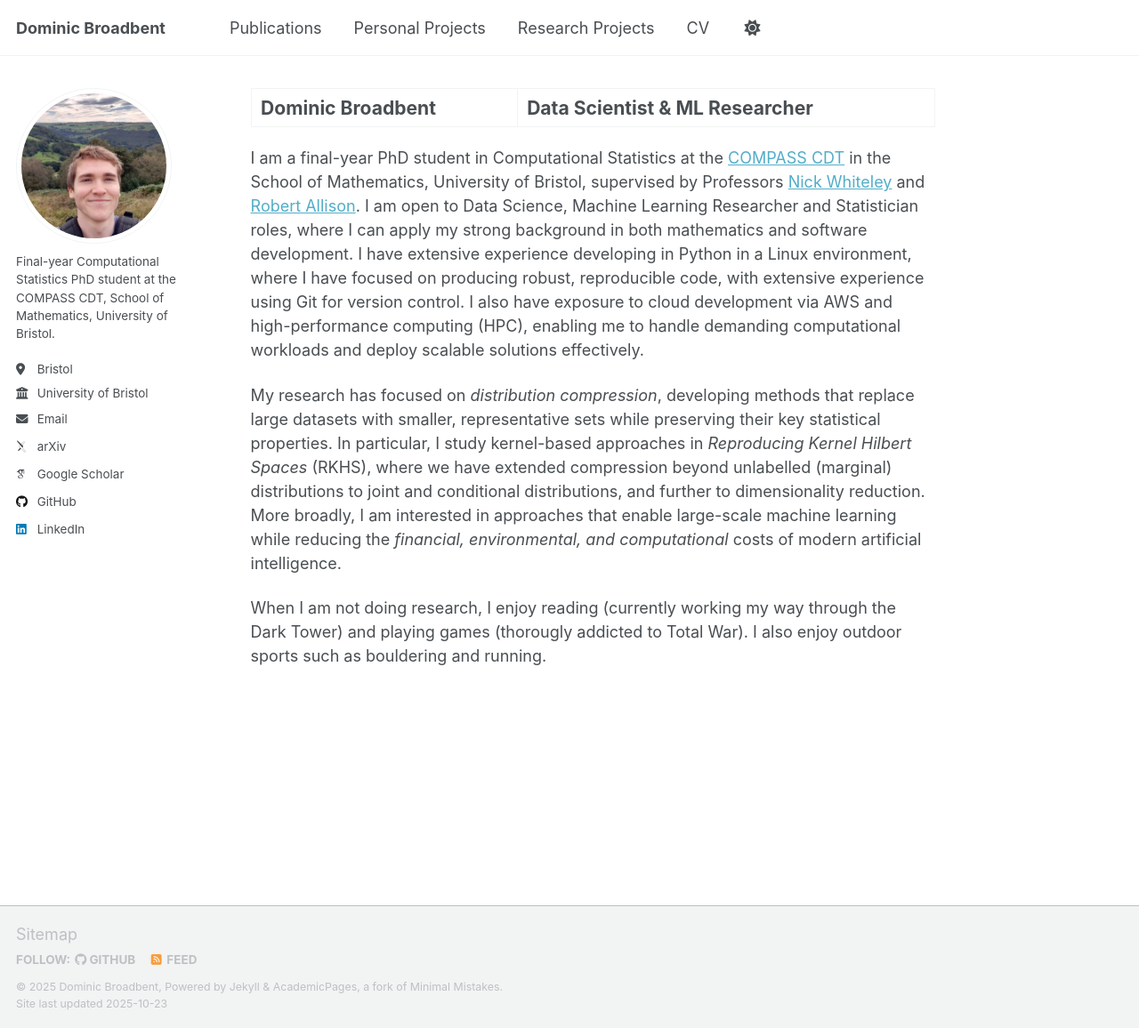
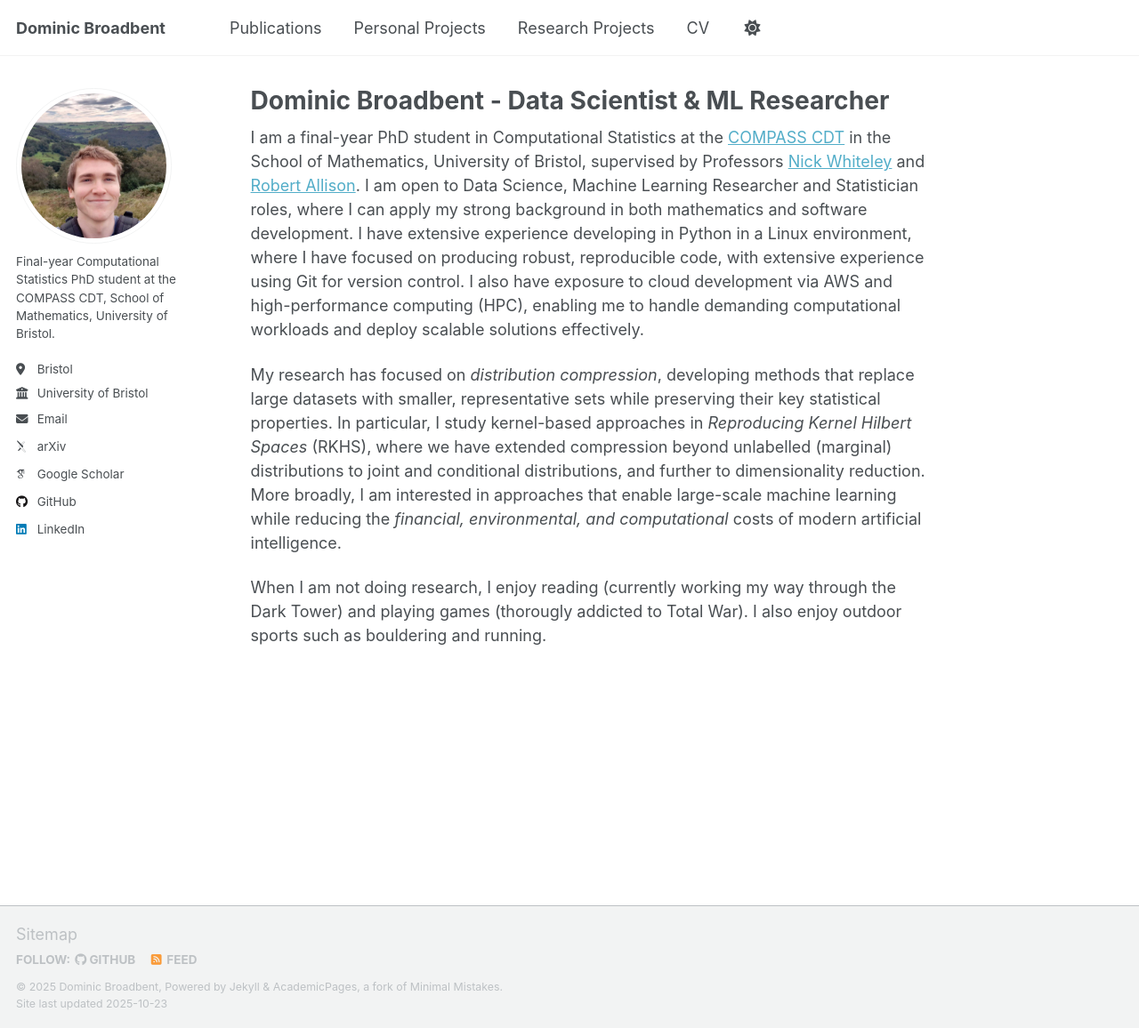
Before and after one commit to dominicjbroadbent/dominicjbroadbent.github.io, a Jekyll site: the page built from _pages/about.md, in a window 1280 px wide and 1156 px high. Shown: the whole window at 89% size. Built offline with Jekyll 4.4.1, drawn with Linux system fonts in a browser that asks for light colours; some web fonts are replaced; a script that is not in the unit is left out.

```diff
--- a/_pages/about.md
+++ b/_pages/about.md
@@ -1,6 +1,6 @@
 ---
 permalink: /
-title: "Dominic Broadbent | Data Scientist & ML Researcher"
+title: "Dominic Broadbent - Data Scientist & ML Researcher"
 author_profile: true
 redirect_from:
   - /about/
```
